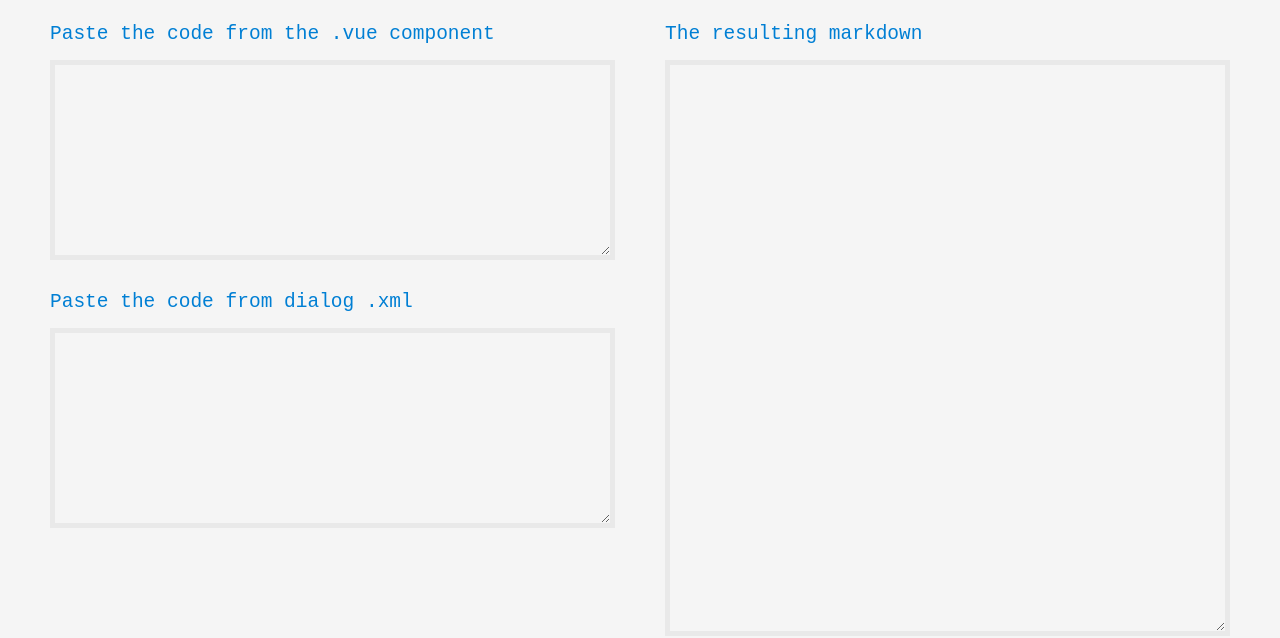
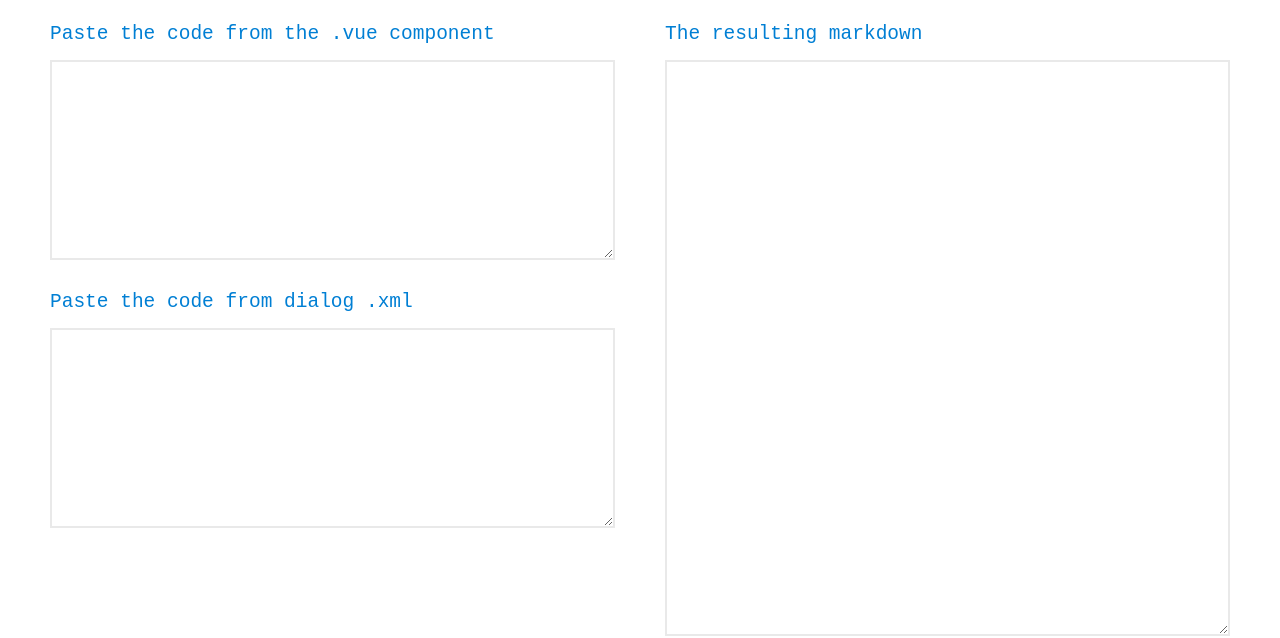
Before and after one commit to LuisArmando-TestCoder/Vue-AEM-Component-Markdown-Maker, a Vue app: page / in a window 1280 px wide. Shown: the part 210-848 px from the top of the page. Built offline with nearby package versions, Linux system fonts and the light colour scheme.

Commit message:
Enhance styling for borders

```diff
--- a/src/App.vue
+++ b/src/App.vue
@@ -20,7 +20,7 @@ export default {
 }
 
 :root {
-  --background: #f5f5f5;
+  --background: #ffffff;
   --foregroud: #0e192c;
   --blue: #007fd4;
   --gray: #e9e9e9;
--- a/src/components/MarkdownMaker/index.vue
+++ b/src/components/MarkdownMaker/index.vue
@@ -96,7 +96,13 @@ textarea {
   min-height: 200px;
   height: 100%;
   background: transparent;
-  border: 5px solid var(--gray);
+  border: 2px solid var(--gray);
+  outline: none;
+  transition: .15s;
+}
+
+textarea:focus {
+  border-color: var(--blue);
 }
 
 code {
```
